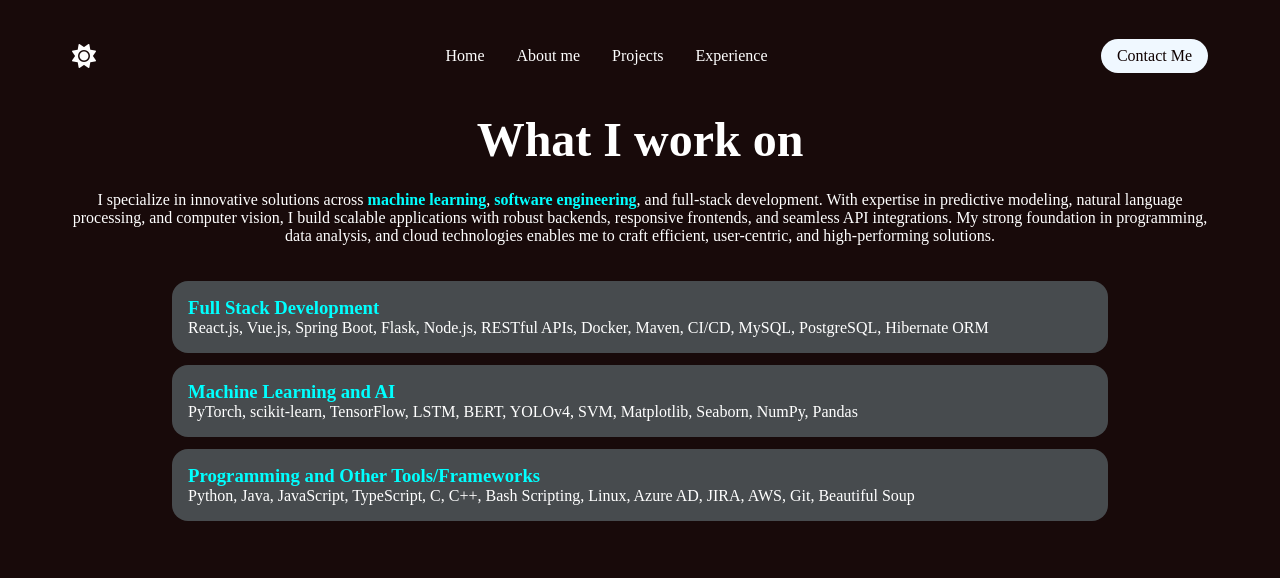
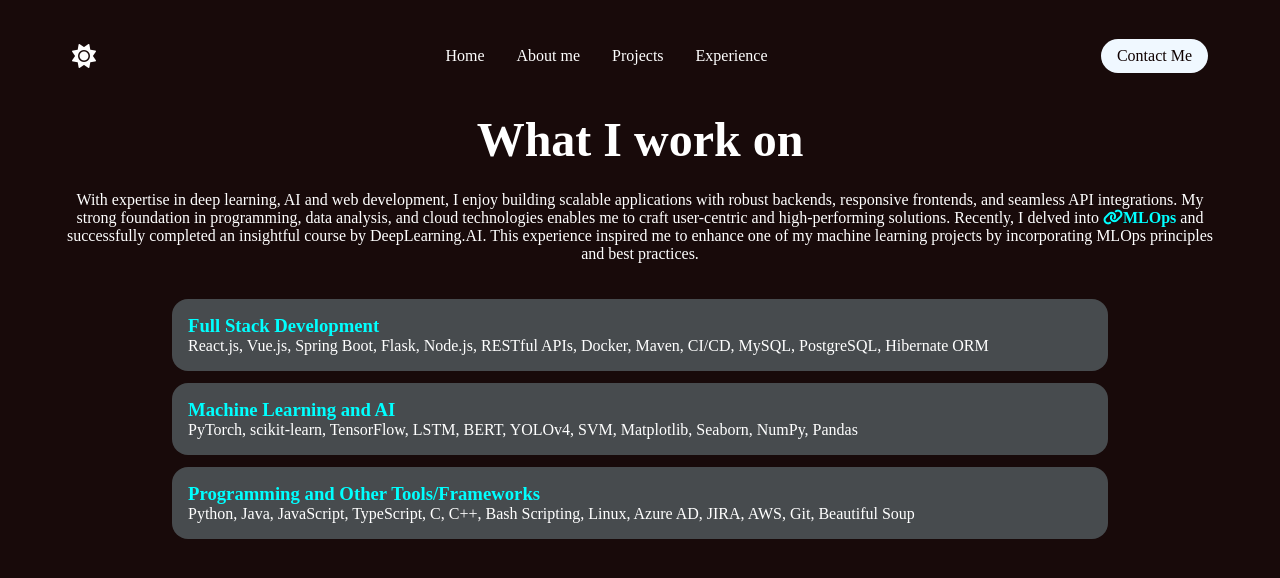
Before and after one commit to SudhanshuGulhane/sudhanshugulhane.github.io, a React (Create React App) app: page /aboutme in a window 1280 px wide. Shown: the top 578 px of the page. Built offline with nearby package versions, Linux system fonts and the light colour scheme; a web font is replaced by a local one.

Commit message:
updated the about me section

```diff
--- a/src/components/AboutMe/aboutme.js
+++ b/src/components/AboutMe/aboutme.js
@@ -18,8 +18,8 @@ const Aboutme = () => {
     >
       <div className='skills'>
           <span className={`skillsTitle ${isDarkMode}`}>What I work on</span>
-          <span className={`skillsDesc ${isDarkMode}`}>I specialize in innovative solutions across <a href='https://drive.google.com/file/d/1JFcxpYXwgCIoCCqKfT-QDVKDVH3y2x12/view?usp=sharing' target="_blank" rel="noopener noreferrer" className={`resume-link ${isDarkMode}`}>machine learning</a>,
-          <a href='https://drive.google.com/file/d/1WSIBjbShSh2Vavnq5LFFFiVyNBWUUrsa/view?usp=sharing' target="_blank" rel="noopener noreferrer" className={`resume-link ${isDarkMode}`}> software engineering</a>, and full-stack development. With expertise in predictive modeling, natural language processing, and computer vision, I build scalable applications with robust backends, responsive frontends, and seamless API integrations. My strong foundation in programming, data analysis, and cloud technologies enables me to craft efficient, user-centric, and high-performing solutions.</span>
+          <span className={`skillsDesc ${isDarkMode}`}>With expertise in deep learning, AI and web development, I enjoy building scalable applications with robust backends, responsive frontends, and seamless API integrations.
+          My strong foundation in programming, data analysis, and cloud technologies enables me to craft user-centric and high-performing solutions. Recently, I delved into <a href='https://www.coursera.org/account/accomplishments/verify/5XRP5B2R514X' target="_blank" rel="noopener noreferrer" className={`resume-link ${isDarkMode}`}><i class="fa-solid fa-link"></i>MLOps</a> and successfully completed an insightful course by DeepLearning.AI. This experience inspired me to enhance one of my machine learning projects by incorporating MLOps principles and best practices.</span>
           <div className='skillsSection'>
             <div className={`skillsItem ${isDarkMode}`}>
               <div className='skillItemText'>
```
